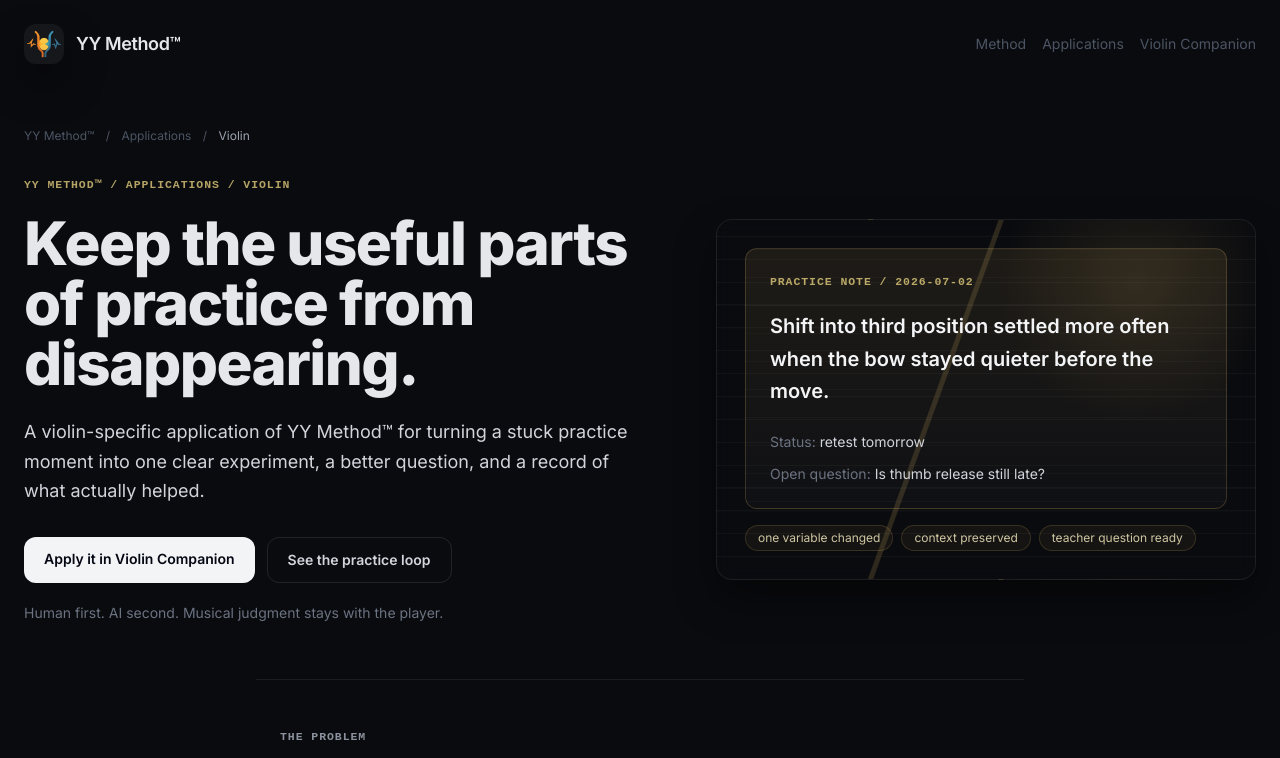
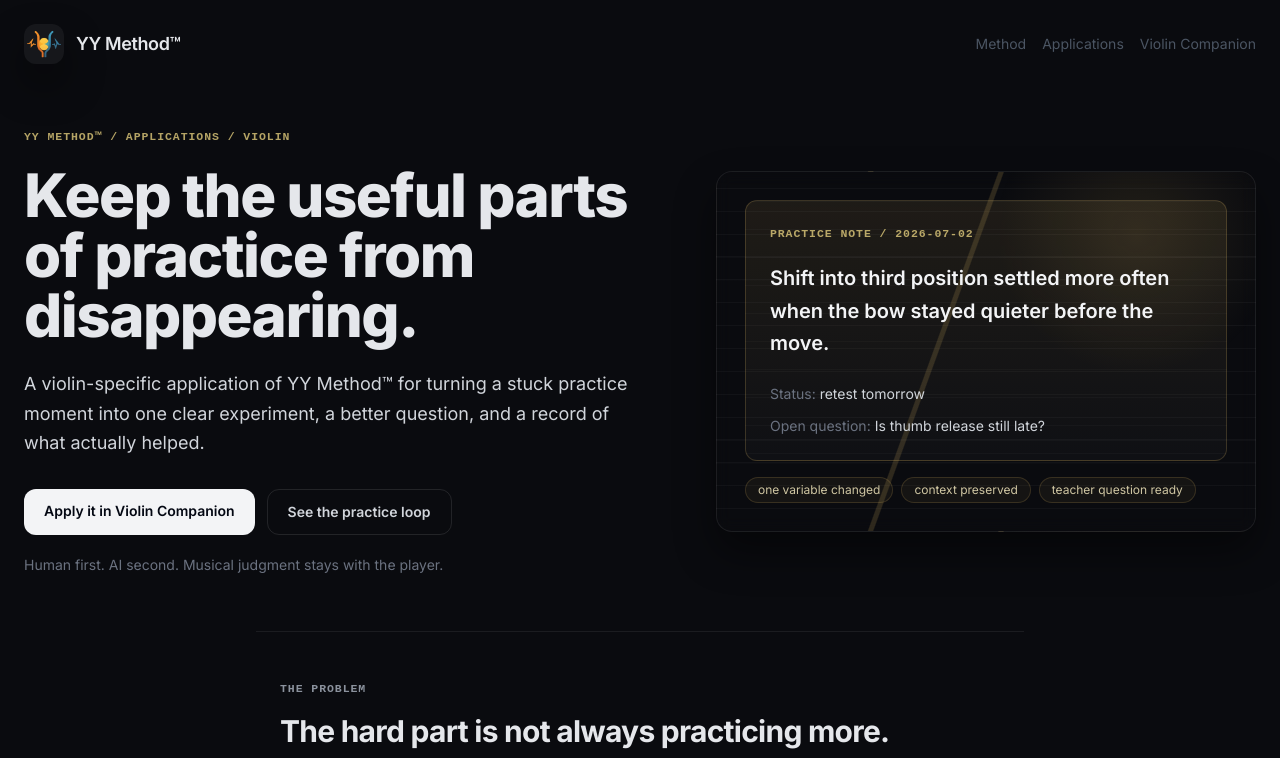
Before and after one commit to yymethod/website, a plain HTML site: page violin/index.html in a window 1280 px wide. Shown: the top 758 px of the page. Drawn offline with nearby package versions, Linux system fonts and the light colour scheme.

Commit message:
Remove redundant violin page breadcrumb

```diff
--- a/violin/index.html
+++ b/violin/index.html
@@ -112,13 +112,6 @@
 
   <main>
     <section class="mx-auto max-w-7xl px-6 pt-10 pb-14">
-      <nav class="mb-8 text-xs text-gray-600" aria-label="Breadcrumb">
-        <a href="/" class="hover:text-gray-300 transition-colors">YY Method™</a>
-        <span class="mx-2">/</span>
-        <a href="/#applications" class="hover:text-gray-300 transition-colors">Applications</a>
-        <span class="mx-2">/</span>
-        <span class="text-gray-400">Violin</span>
-      </nav>
       <div class="grid lg:grid-cols-[1fr_.86fr] gap-10 lg:gap-16 items-center">
         <div class="max-w-3xl">
           <p class="eyebrow text-amber-200/70">YY Method™ / Applications / Violin</p>
```
